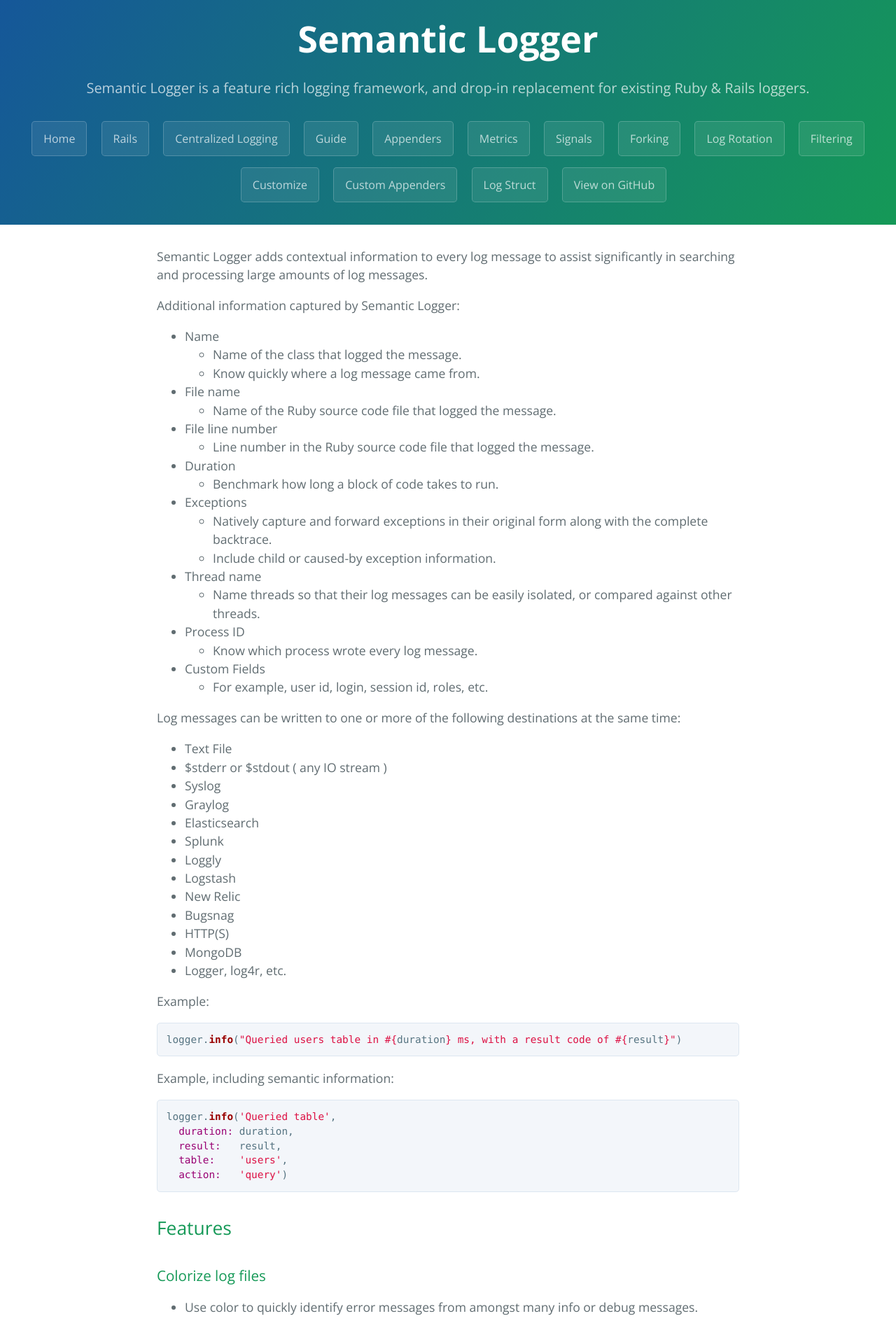
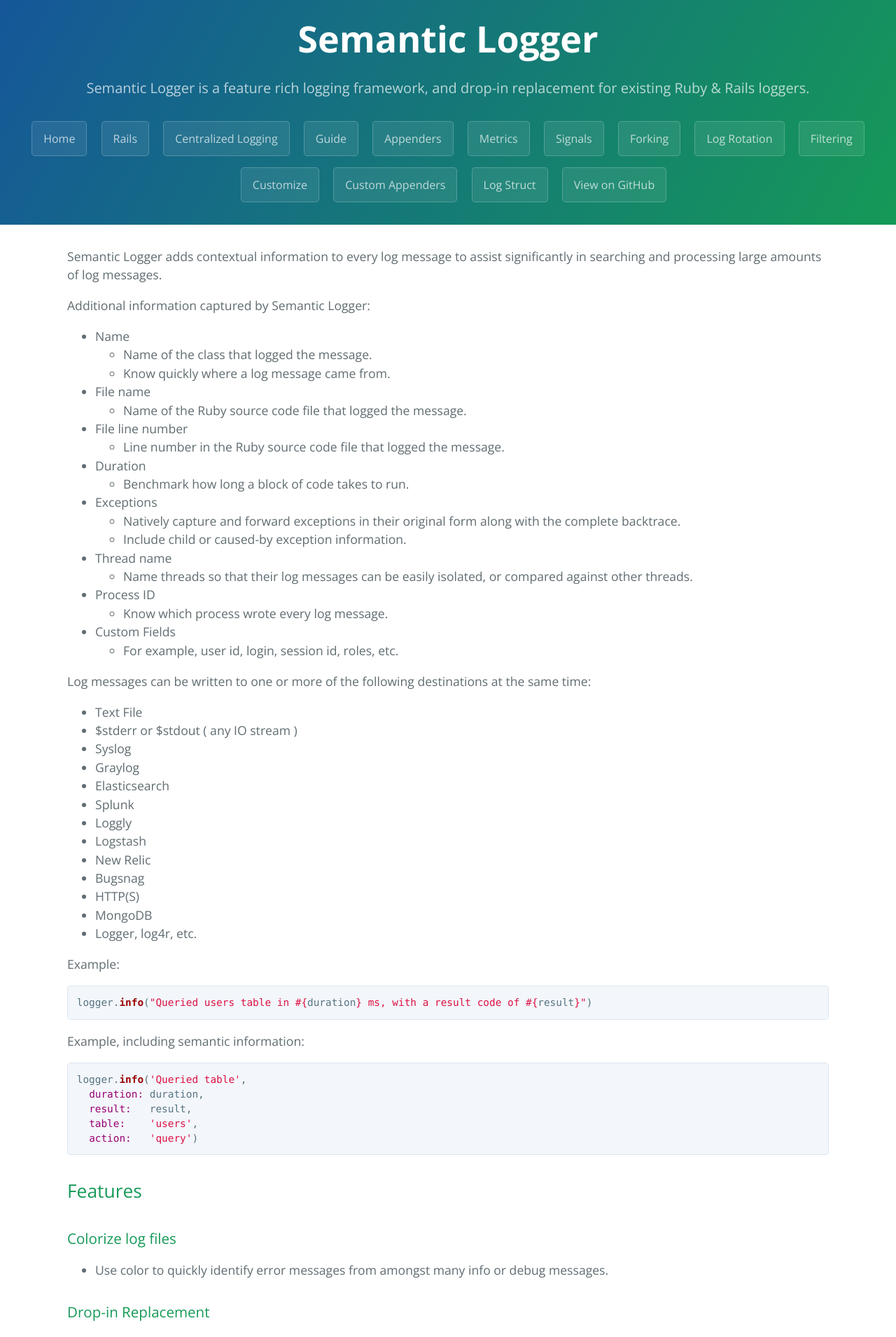
Before and after one commit to reidmorrison/semantic_logger, a Jekyll site: the page built from index.md, in a window 1280 px wide. Shown: the top 1910 px of the page at 70% size. Built offline with Jekyll 4.4.1, drawn with Linux system fonts in a browser that asks for light colours.

Commit message:
Remove Width limitation

```diff
--- a/stylesheets/stylesheet.css
+++ b/stylesheets/stylesheet.css
@@ -205,7 +205,6 @@ a {
 
 @media screen and (min-width: 64em) {
   .main-content {
-    max-width: 64rem;
     padding: 2rem 6rem;
     margin: 0 auto;
     font-size: 1.1rem; } }
```
